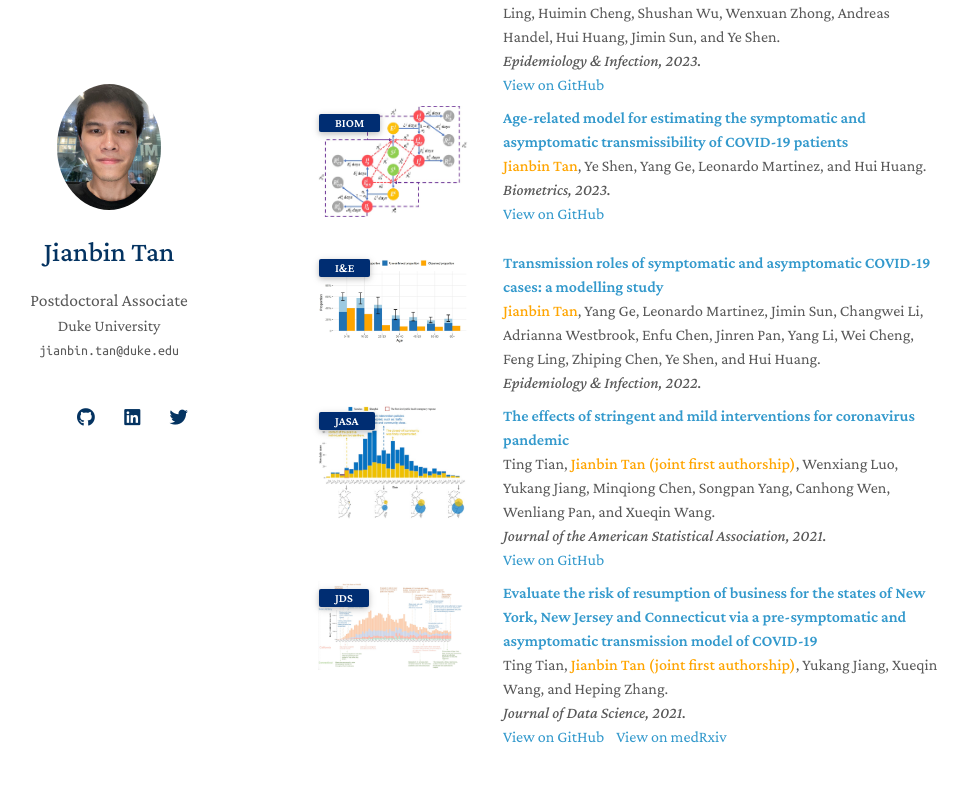
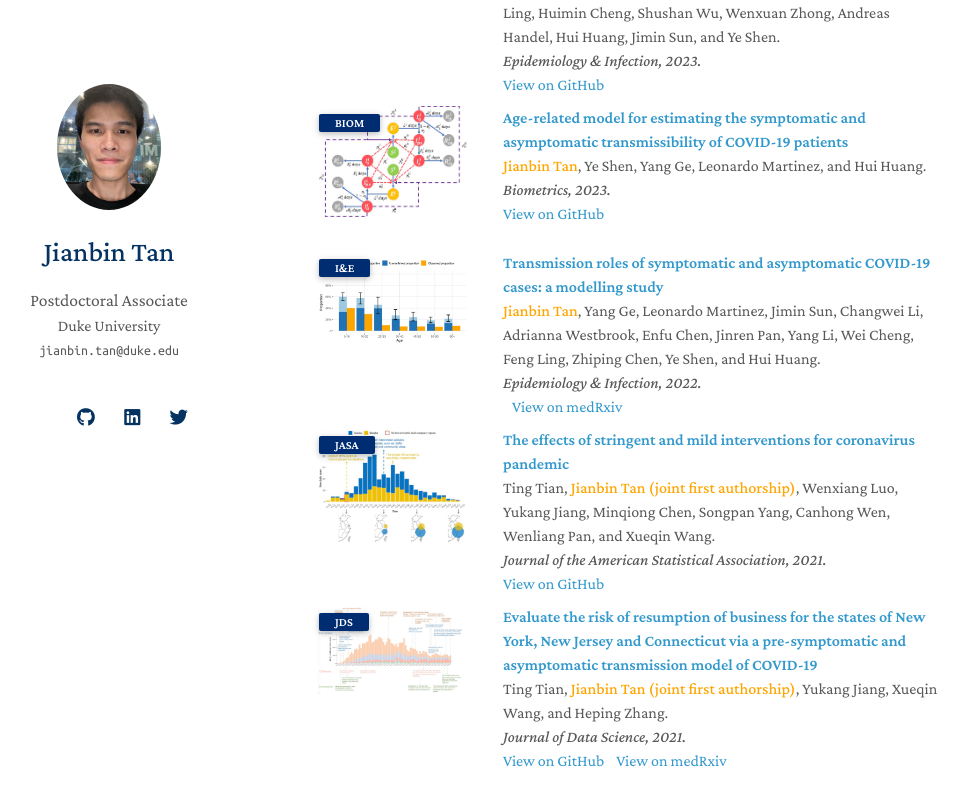
Before and after one commit to Tan-jianbin/Tan-jianbin.github.io, a Jekyll site: the page built from index.md, in a window 1280 px wide and 900 px high, scrolled down 1245 px. Shown: the top 806 px of the window, without its empty margins (167-1135 px from the left). Built offline with Jekyll 4.4.1, drawn with Linux system fonts in a browser that asks for light colours; nearby versions of some CDN libraries; a style sheet for code colours, icons or effects is not loaded; our own code applies the rules of GitHub Pages for plain Markdown files.

Commit message:
Update publications.md

```diff
--- a/_includes/publications.md
+++ b/_includes/publications.md
@@ -170,7 +170,8 @@
   <div class="col-sm-9" style="position: relative;padding-right: 15px;padding-left: 20px;">
     <div class="title"><a href="https://doi.org/10.1017/S0950268822001467">Transmission roles of symptomatic and asymptomatic COVID-19 cases: a modelling study</a></div>
     <div class="author"> <strong><span style="color: orange;">Jianbin Tan</span></strong>, Yang Ge, Leonardo Martinez, Jimin Sun, Changwei Li, Adrianna Westbrook, Enfu Chen, Jinren Pan, Yang Li, Wei Cheng, Feng Ling, Zhiping Chen, Ye Shen, and Hui Huang.</div>
-    <div class="periodical"><em> Epidemiology & Infection, 2022.</em></div>
+    <div class="periodical"><em> Epidemiology & Infection, 2022.</em></div>&nbsp;&nbsp;
+      <a href="https://www.medrxiv.org/content/10.1101/2021.05.11.21257060v3"> View on medRxiv </a>
   </div>
 </div>
 </li>
```
